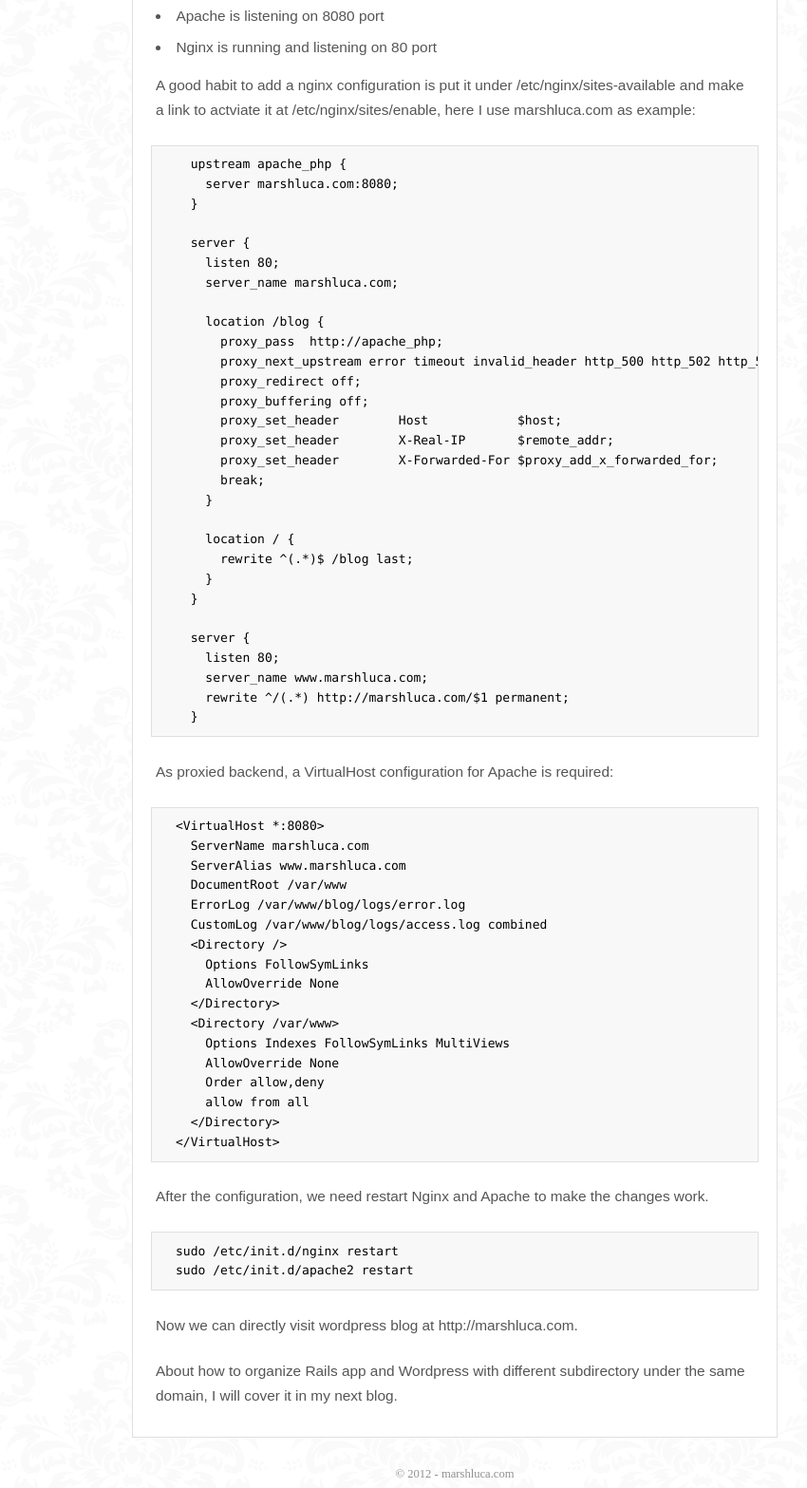
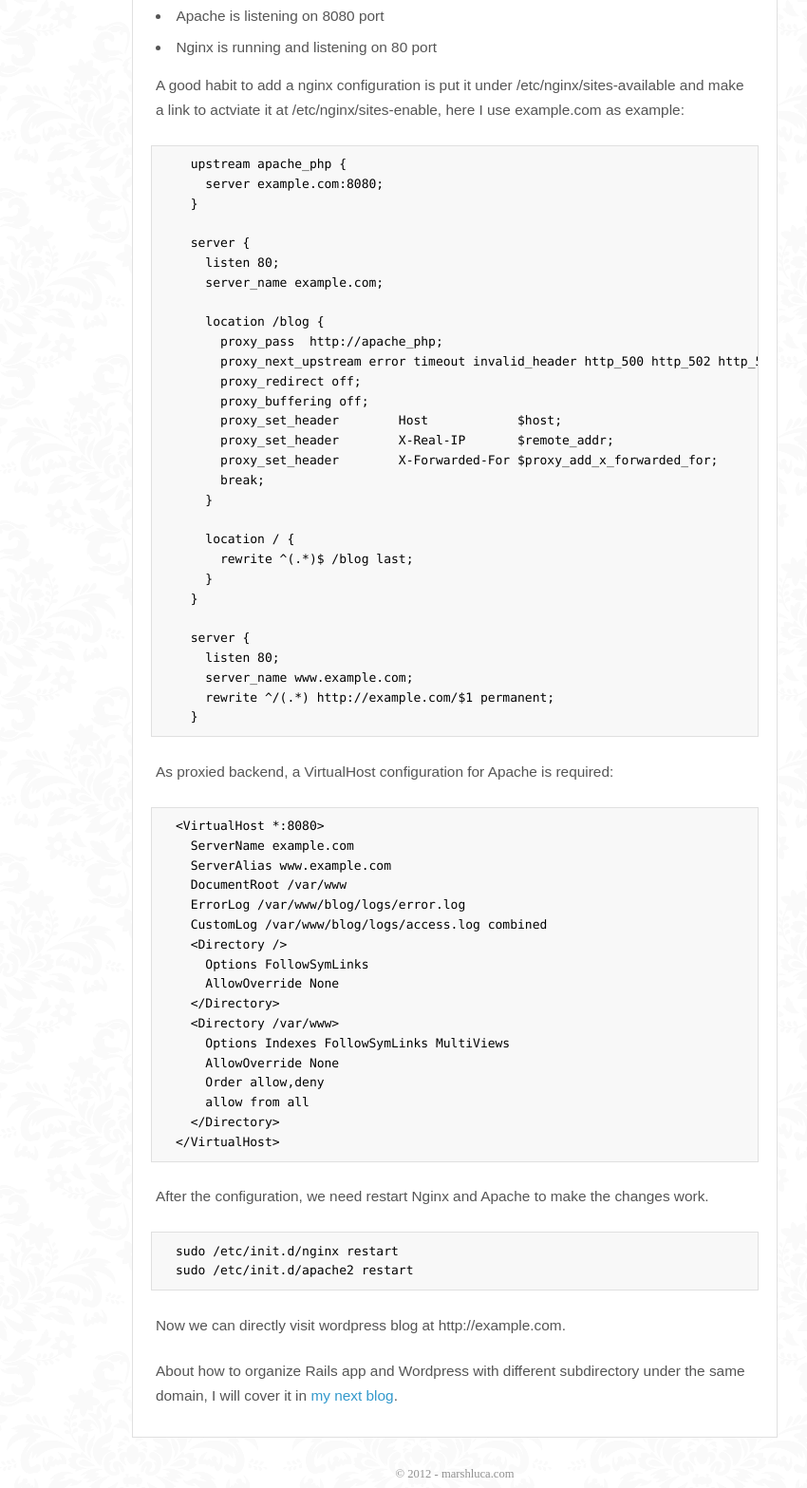
Before and after one commit to marshluca/marshluca.github.com, a Jekyll site: the page built from _posts/2013-08-10-make-nginx-as-front-end-proxy-for-apache.markdown, in a window 1280 px wide. Shown: the part 719-2286 px from the top of the page at 95% size, without its empty margins (161-1011 px from the left). Built offline with Jekyll 4.4.1, drawn with Linux system fonts in a browser that asks for light colours; some web fonts are replaced; Markdown is read by kramdown in place of the engine named in the settings.

Commit message:
Fixed a typo, add link to next post

```diff
--- a/_posts/2013-08-10-make-nginx-as-front-end-proxy-for-apache.markdown
+++ b/_posts/2013-08-10-make-nginx-as-front-end-proxy-for-apache.markdown
@@ -26,15 +26,15 @@ Requirements:
 - Apache is listening on 8080 port
 - Nginx is running and listening on 80 port
 
-A good habit to add a nginx configuration is put it under /etc/nginx/sites-available and make a link to actviate it at /etc/nginx/sites/enable, here I use marshluca.com as example:
+A good habit to add a nginx configuration is put it under /etc/nginx/sites-available and make a link to actviate it at /etc/nginx/sites-enable, here I use example.com as example:
 
       upstream apache_php {
-        server marshluca.com:8080;
+        server example.com:8080;
       }
 
       server {
         listen 80;
-        server_name marshluca.com;
+        server_name example.com;
 
         location /blog {
           proxy_pass  http://apache_php;
@@ -54,15 +54,15 @@ A good habit to add a nginx configuration is put it under /etc/nginx/sites-avail
 
       server {
         listen 80;
-        server_name www.marshluca.com;
-        rewrite ^/(.*) http://marshluca.com/$1 permanent;
+        server_name www.example.com;
+        rewrite ^/(.*) http://example.com/$1 permanent;
       }
 
 As proxied backend, a VirtualHost configuration for Apache is required:
 
     <VirtualHost *:8080>
-      ServerName marshluca.com
-      ServerAlias www.marshluca.com
+      ServerName example.com
+      ServerAlias www.example.com
       DocumentRoot /var/www
       ErrorLog /var/www/blog/logs/error.log
       CustomLog /var/www/blog/logs/access.log combined
@@ -83,7 +83,7 @@ After the configuration, we need restart Nginx and Apache to make the changes wo
     sudo /etc/init.d/nginx restart
     sudo /etc/init.d/apache2 restart
 
-Now we can directly visit wordpress blog at http://marshluca.com.
+Now we can directly visit wordpress blog at http://example.com.
 
 
-About how to organize Rails app and Wordpress with different subdirectory under the same domain, I will cover it in my next blog.
+About how to organize Rails app and Wordpress with different subdirectory under the same domain, I will cover it in [my next blog](http://marshluca.com/2013/08/10/make-nginx-as-front-end-proxy-for-apache/).
```
